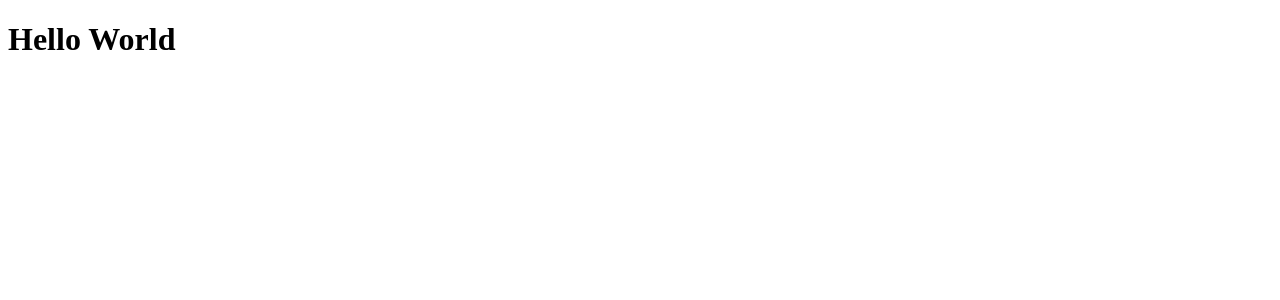
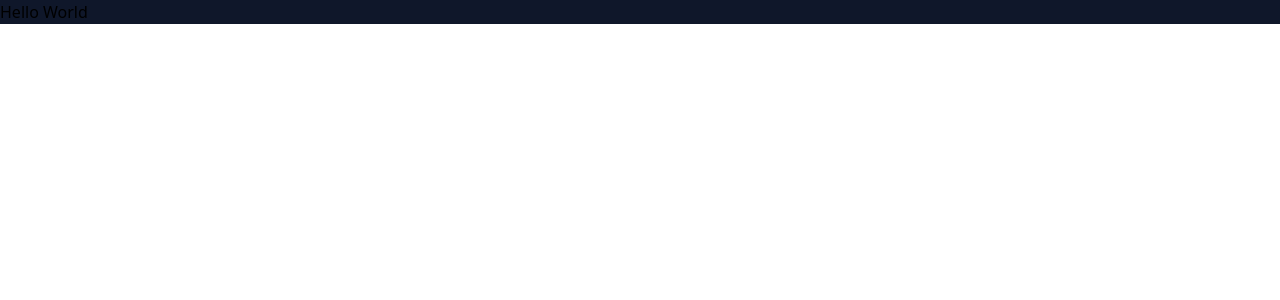
Before and after one commit to AlessandroCruz01/FeedbackWidget, a React (Vite) app in the folder web/: page / in a window 1280 px wide. Shown: the top 300 px of the page. Built offline with nearby package versions, Linux system fonts and the light colour scheme.

Commit message:
configurando e instalado o tailwind junto com o postcss

```diff
--- a/web/package.json
+++ b/web/package.json
@@ -17,8 +17,11 @@
     "@typescript-eslint/eslint-plugin": "^5.21.0",
     "@typescript-eslint/parser": "^5.21.0",
     "@vitejs/plugin-react": "^1.3.0",
+    "autoprefixer": "^10.4.7",
     "eslint": "^8.14.0",
     "eslint-plugin-react": "^7.29.4",
+    "postcss": "^8.4.13",
+    "tailwindcss": "^3.0.24",
     "typescript": "^4.6.3",
     "vite": "^2.9.5"
   }
--- /dev/null
+++ b/web/postcss.config.js
@@ -0,0 +1,6 @@
+module.exports = {
+    plugins: {
+        tailwindcss: {},
+        autoprefixer: {},
+    },
+};
--- a/web/src/App.tsx
+++ b/web/src/App.tsx
@@ -4,7 +4,7 @@
 
 
     return (
-        <h1>Hello World</h1>
+        <h1 className="bg-[#fff] ph-2 hover:bg-slate-900 transition-colors">Hello World</h1>
     );
 }
 
--- /dev/null
+++ b/web/src/global.css
@@ -0,0 +1,3 @@
+@tailwind base;
+@tailwind components;
+@tailwind utilities;
--- a/web/src/main.tsx
+++ b/web/src/main.tsx
@@ -1,6 +1,8 @@
 import React from "react";
 import ReactDOM from "react-dom/client";
 import App from "./App";
+
+import "./global.css";
 
 
 ReactDOM.createRoot(document.getElementById("root")!).render(
--- /dev/null
+++ b/web/tailwind.config.js
@@ -0,0 +1,7 @@
+module.exports = {
+    content: ["./src/**/*.tsx"],
+    theme: {
+        extend: {},
+    },
+    plugins: [],
+};
```
Also changed, not shown: web/.eslintrc.json, 1 other file (tests, documents, lock files or other folders).
